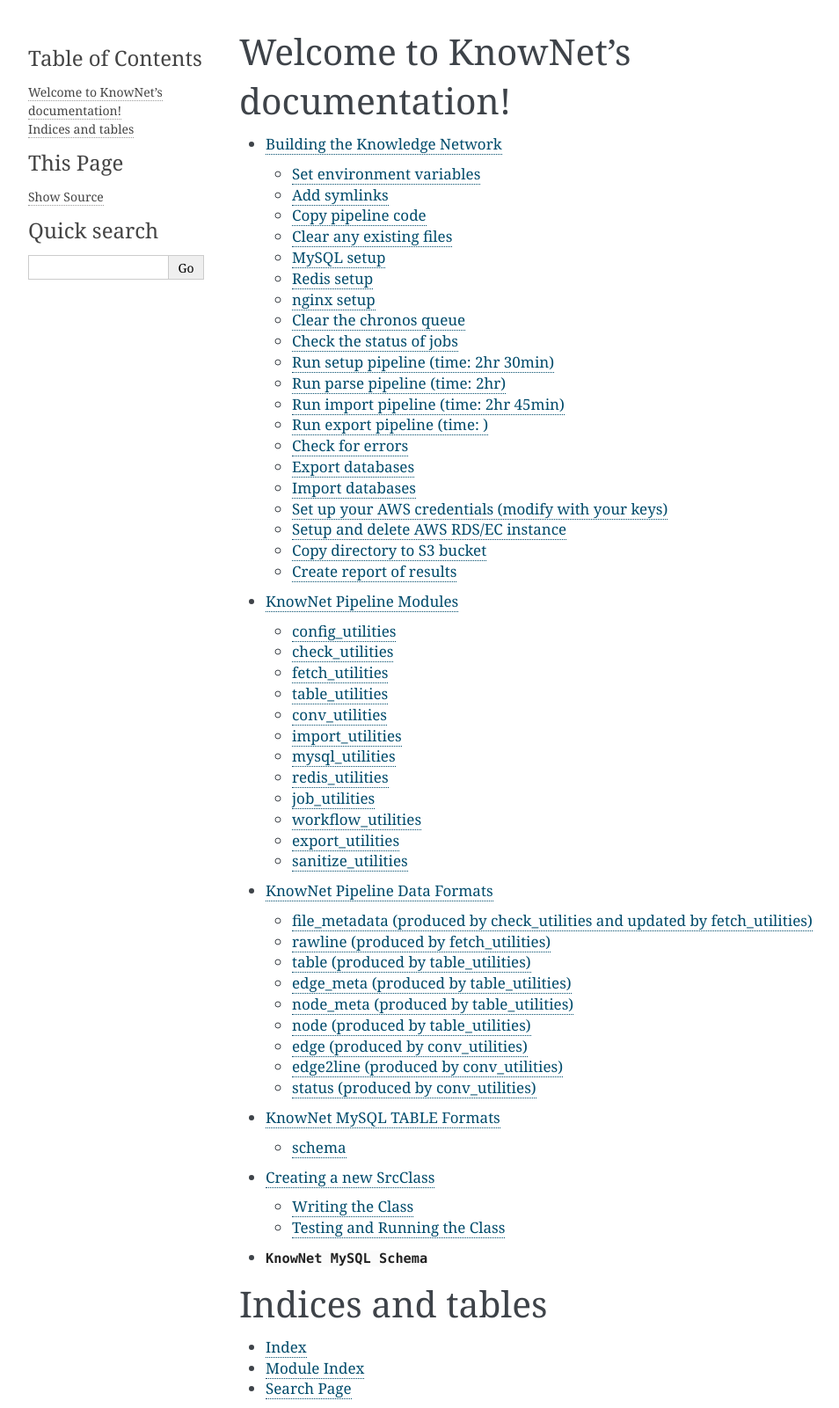
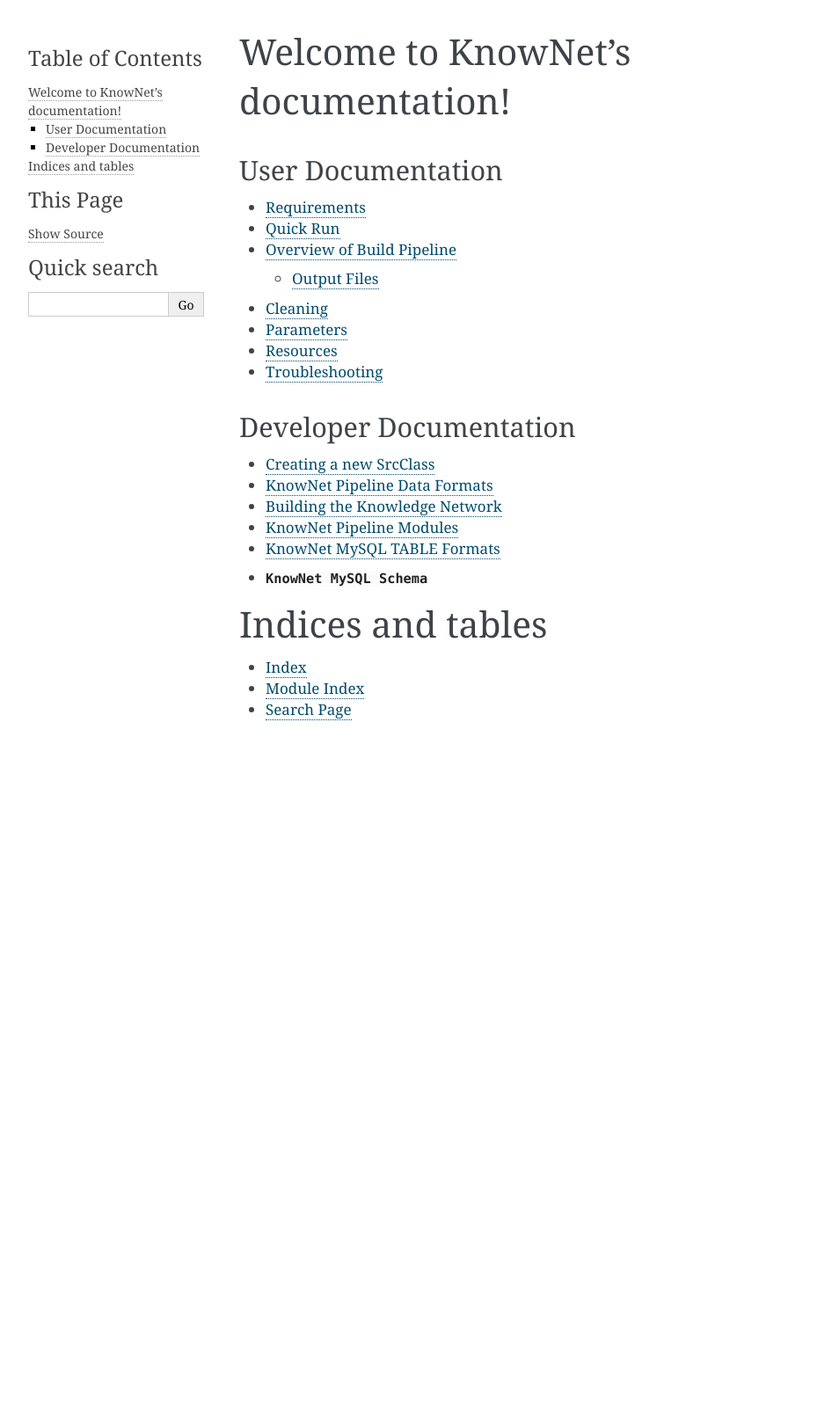
Before and after one commit to KnowEnG/KN_Builder, a Sphinx documentation site: the page built from docs/index.rst, in a window 1280 px wide. Shown: the whole page at 88% size, without its empty margins (148-1102 px from the left). Built offline with Sphinx 7.4.7, drawn with Linux system fonts in a browser that asks for light colours; after the commit the page ends 900 px from its top, so only the background shows below that; some of the changed lines change nothing that is shown.

Commit message:
Add initial version of User Documentation.

````diff
--- a/docs/buildKN.rst
+++ b/docs/buildKN.rst
@@ -368,3 +368,59 @@
         git add -f tests/KN03-KClus-build.$KNP_DATA_PATH.pipe
         git commit -m 'adding result report'
         git push
+
+### Troubleshooting
+
+- get mesos tasks
+
+```
+curl -L -X GET 127.0.0.1:5050/tasks
+curl -L -X GET 127.0.0.1:5050/system/stats.json
+curl -L -X GET 127.0.0.1:5050/metrics/snapshot
+curl -L -X GET 127.0.0.1:5050/master/slaves
+```
+
+- get marathon job status
+
+```
+curl -X GET 127.0.0.1:8080/v2/apps/
+```
+
+- get chronos jobs
+
+```
+curl -L -X GET 127.0.0.1:8888/scheduler/jobs
+```
+
+- get chronos job statuses
+
+```
+for i in {1..10}; do
+  echo $i
+  curl -L -s -X GET 127.0.0.1:8888/scheduler/graph/csv | grep node, | \
+    awk -F, '{print $3"\t"$4"\t"$1"\t"$2}' | sort | uniq | grep -v success
+  sleep 30
+done
+```
+
+- remove stopped containers
+
+```
+docker ps -aq --no-trunc | xargs docker rm
+```
+
+- get docker usage stats
+
+```
+eval "docker inspect --format='{{.Name}}' \$(docker ps -aq --no-trunc) | \
+  cut -c 2- | xargs docker stats --no-stream=true"
+```
+
+- Find mesos ids per stage
+
+```
+for i in mysqld redis-server check_utilities fetch_utilities table_utilities conv_utilities import_utilities export_utilities KN_starter next_step; do
+  echo $i
+  docker ps -a --no-trunc | grep $i | rev | cut -d' ' -f 1 | rev | awk -v LABEL="$i" '{print $1"\t"LABEL}'
+done;
+```
--- a/docs/index.rst
+++ b/docs/index.rst
@@ -6,14 +6,26 @@
 Welcome to KnowNet's documentation!
 ===================================
 
+User Documentation
+******************
+
 .. toctree::
    :maxdepth: 2
 
+   readme
+
+
+Developer Documentation
+***********************
+
+.. toctree::
+   :maxdepth: 1
+
+   createsrc
+   formats
    buildKN
    modules
-   formats
    tables
-   createsrc
 
 * :download:`KnowNet MySQL Schema <_static/KnowNet_Schema.pdf>`
 
--- /dev/null
+++ b/docs/readme.rst
@@ -0,0 +1,76 @@
+Requirements
+============
+
+0) System requirements:
+    a) Need 4cpu, 16GB RAM machine, recommend 2TB disk
+    b) No Mesos/Zookeeper/Chronos/Marathon Running
+1) make
+2) Docker
+3) Docker Compose: https://docs.docker.com/compose/install/#install-compose
+
+Quick Run
+=========
+
+First, check out this repo:
+
+.. code::
+
+    git clone https://github.com/KnowEnG/KnowNet_Pipeline_Tools
+    cd KnowNet_Pipeline_Tools
+
+.. note:: Depending on your setup, some of the following commands may require root.  This is because docker by default does not allow nonroot processes to start jobs.  In addition, the jobs are run as root inside docker, so all the output and intermediate files will be created as root.
+
+Then, running the pipeline is as simple as running :code:`make`.
+
+.. code::
+
+    make knownet
+
+This will start up our mesos environment, and then run the pipeline for all officially supported species and sources.
+
+Overview of Build Pipeline
+==========================
+
+The make command will produce a large amount of output.  First it will show the status of starting up mesos and chronos, and then starting up the databases.  After it finishes with that, it will start the processing pipeline, and periodically print the status of the pipeline.  It should return when either an error occurs or the pipeline finishes running.
+
+Output Files
+------------
+
+Running the pipeline will create several directories:
+
+=========================================   ==========
+Contents                                    Directory
+=========================================   ==========
+Stores the redis database.                  kn-redis
+Stores the downloaded and processed data.   kn-rawdata
+Stores the MySQL database.                  kn-mysql
+Stores the log files.                       kn-logs
+Stores the final processed output files.    kn-final
+=========================================   ==========
+
+Information about the output and intermediate file and database formats can be found :ref:`here <formats-ref>`.
+
+Cleaning
+========
+
+To clean up the files (except :code:`kn-logs` and :code:`kn-final`), as well as chronos, marathon, and mesos, run:
+
+.. code::
+
+    make clean
+    make destroy
+
+Parameters
+==========
+
+To specify a list of species or sources, you can specify them as :code:`,,`-separated variables, like so:
+
+.. code::
+
+    make knownet SPECIES=homo_sapiens,,mus_musculus SOURCES=kegg,,stringdb
+
+Resources
+=========
+
+Troubleshooting
+===============
````
